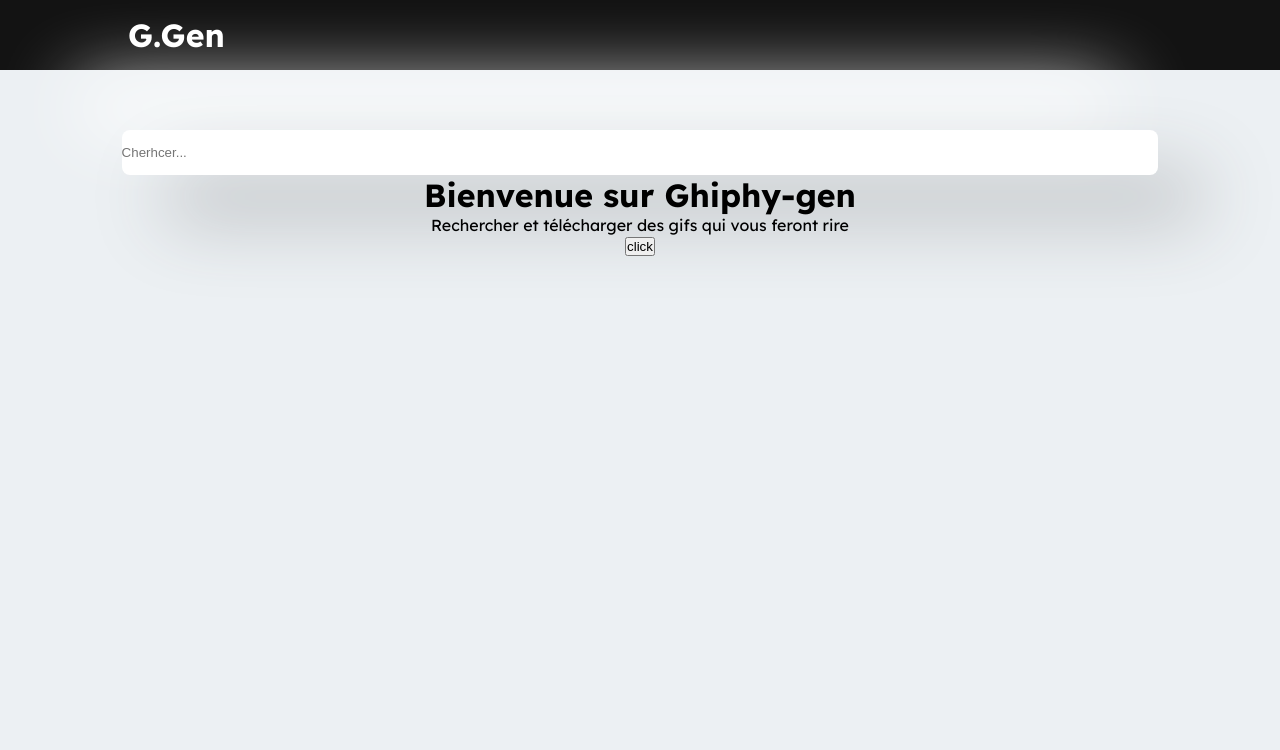
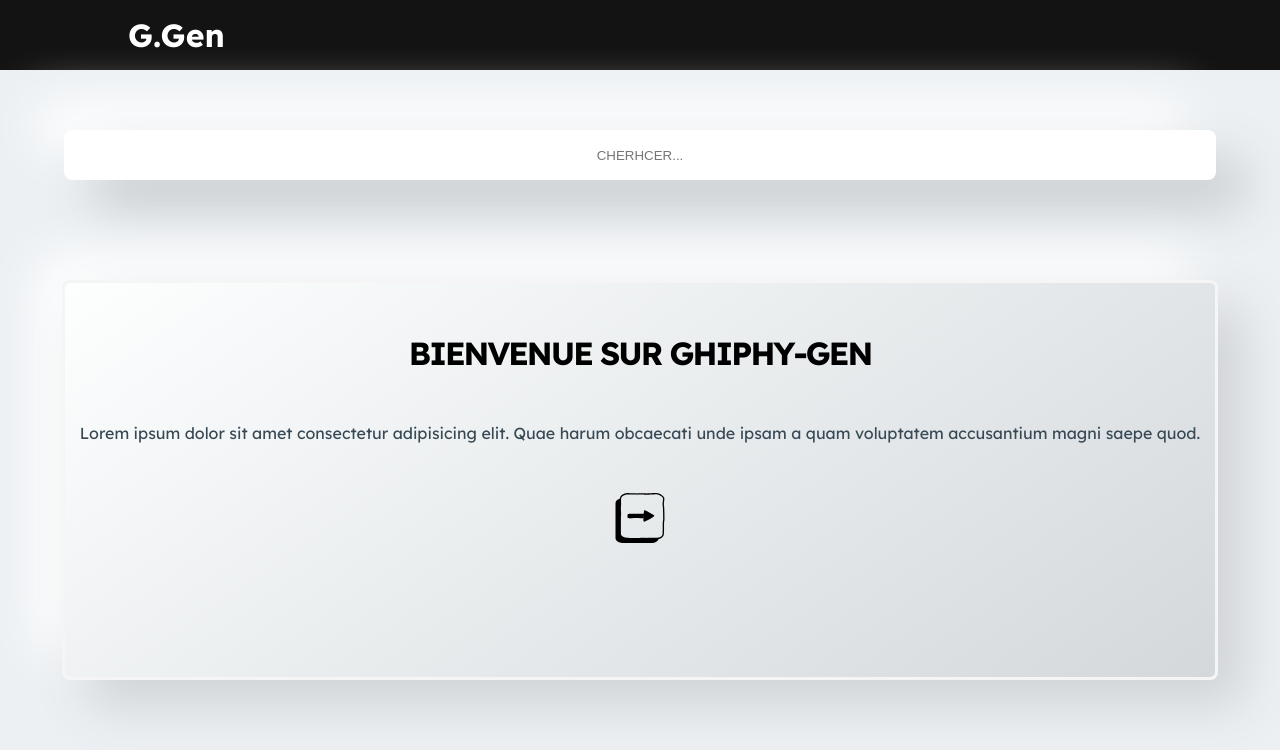
Before and after one commit to DevDams/giphy-me, a Vue app: page / in a window 1280 px wide. Shown: the top 750 px of the page. Built offline with nearby package versions, Linux system fonts and the light colour scheme; no server answers.

Commit message:
diplay trends gif images

```diff
--- a/src/components/Giphy.vue
+++ b/src/components/Giphy.vue
@@ -1,9 +1,25 @@
 <template>
-  <div class="container">
-    <input type="text" name="query" placeholder="Cherhcer..." v-model="query" autocomplete="off">
-    <h1>Bienvenue sur Ghiphy-gen</h1>
-    <p>Rechercher et télécharger des gifs qui vous feront rire</p>
-    <button @click="download">click</button>
+  <div class="container giphy">
+    <div class="search_box">
+      <input type="text" name="query" placeholder="Cherhcer..." v-model="query" autocomplete="off" @keypress="fetchGif">
+    </div>
+    <div class="about_box" v-if="show_about">
+      <div class="about_content">
+        <h1>Bienvenue sur Ghiphy-gen</h1>
+        <p>
+          Lorem ipsum dolor sit amet consectetur adipisicing elit. Quae harum obcaecati unde ipsam a quam voluptatem accusantium magni saepe quod.
+        </p>
+        <button @click="randomGif">
+          <img src="@/assets/icon/arrow.svg" alt="arrow">
+        </button>
+      </div>
+    </div>
+    <div class="random_gif">
+      <div class="random_img" v-for="gif in load" :key="gif.id">
+        <img :src="gif.images.original.url" alt="">
+        <p>{{ gif.title }}</p>
+      </div>
+    </div>
   </div>
 </template>
 
@@ -14,23 +30,35 @@ export default {
   name: 'Giphy',
   data () {
     return {
+      show_about: true,
+      show_random: false,
       query: '',
       api_key: '1CGNJI8lyPAbgiZdoJ5844P14yPrRd4F',
       base_url: 'https://api.giphy.com/v1/gifs/search?api_key=${api_key}&q=${query}&limit=25&offset=0&rating=g&lang=en',
       load: ''
     }
   },
-  created () {
-    axios({
+  methods: {
+    randomGif () {
+      axios({
+        url: `https://api.giphy.com/v1/gifs/trending?api_key=${this.api_key}&limit=25&rating=g`,
+        method: 'GET',
+      }).then(response => {
+        this.load = response.data.data
+        console.log("go fetch", this.load)
+      })
+      this.show_about = false
+      this.show_random = true
+    },
+    fetchGif () {
+      axios({
         url: `https://api.giphy.com/v1/gifs/search?api_key=${this.api_key}&q=${this.query}&limit=25&offset=0&rating=g&lang=en`,
         method: 'GET',
       }).then(response => {
-        // const url = window.URL.createObjectURL(new Blob([response.data]))
-        this.load = response.data.data[0].images.original.url
-        console.log(this.load)
+        this.load = response.data.data
+        console.log("input fetch", this.load)
       })
-  },
-  methods: {
+    },
     download () {
       axios({
         url: `${this.load}`,
@@ -52,18 +80,96 @@ export default {
 <!-- Add "scoped" attribute to limit CSS to this component only -->
 <style scoped>
 .container {
-  width: 90%;
-  margin: auto;
-  margin-top: 60px;
+  width: 100%;
+  height: 100%;
+  margin: 60px auto;
 }
 
-input {
-  height: 45px;
+.search_box input {
+  height: 50px;
   width: 90%;
   margin: auto;
   border: none;
   border-radius: 8px;
-  box-shadow:  44px 44px 76px #b8bbbe,
-             -44px -44px 76px #ffffff;
+  box-shadow:  29px 29px 50px #c9cccf,
+             -29px -29px 50px #ffffff;
+  text-align: center;
+  outline: none;
+  text-transform: uppercase;
+}
+
+.about_box {
+  height: 600px;
+  display: flex;
+  align-items: center;
+  justify-content: center;
+}
+
+.about_box .about_content {
+  padding: 30px 15px;
+  height: 400px;
+  border: 3px solid rgb(245, 245, 245);
+  border-radius: 8px;
+  background: linear-gradient(145deg, #fdffff, #d4d8db);
+  box-shadow:  26px 26px 52px #d0d3d6,
+             -26px -26px 52px #ffffff;
+}
+
+.about_box .about_content h1 {
+  margin-top: 20px;
+  text-transform: uppercase;
+  letter-spacing: -2px;
+}
+
+.about_box .about_content p {
+  margin-top: 50px;
+  color: #374955;
+}
+
+.about_box .about_content button {
+  margin-top: 50px;
+  width: 50px;
+  height: 50px;
+  border: none;
+  outline: none;
+  background: transparent;
+}
+
+.about_box .about_content button img {
+  width: 50px;
+  transform: rotate(90deg);
+}
+
+.random_gif {
+  width: 100%;
+  margin-top: 50px;
+  display: flex;
+  justify-content: space-around;
+  align-items: center;
+  flex-wrap: wrap;
+}
+
+.random_gif .random_img {
+  margin: 22px 0;
+  width: 160px;
+  height: 280px;
+  border: 2px solid black;
+  border-radius: 12px;
+  background: linear-gradient(145deg, #fdffff, #d4d8db);
+  box-shadow:  12px 12px 24px #b8bbbe,
+              -12px -12px 24px #ffffff;
+}
+
+.random_gif .random_img img {
+  width: 100%;
+  height: 100%;
+  object-fit: cover;
+  border-radius: 10px;
+}
+
+@media (max-width: 345px) {
+  .random_gif .random_img {
+    width: 200px;
+  }
 }
 </style>
--- a/src/components/Header.vue
+++ b/src/components/Header.vue
@@ -1,5 +1,5 @@
 <template>
-  <div class="container">
+  <div class="container header">
     <div class="content">
       <h1>G.Gen</h1>
     </div>
```
Also changed, not shown: src/assets/icon/arrow.svg (added), 1 other file (tests, documents, lock files or other folders).
